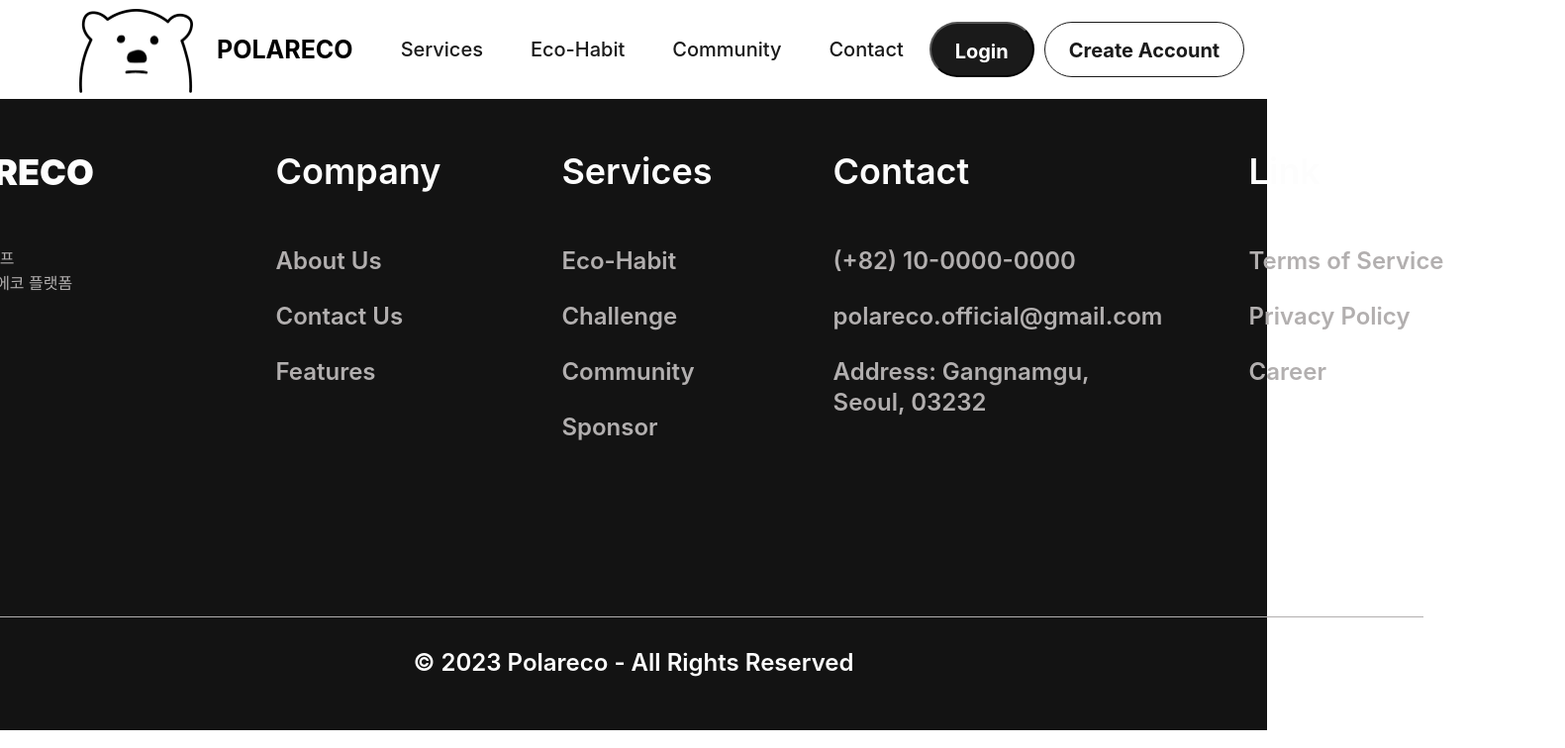
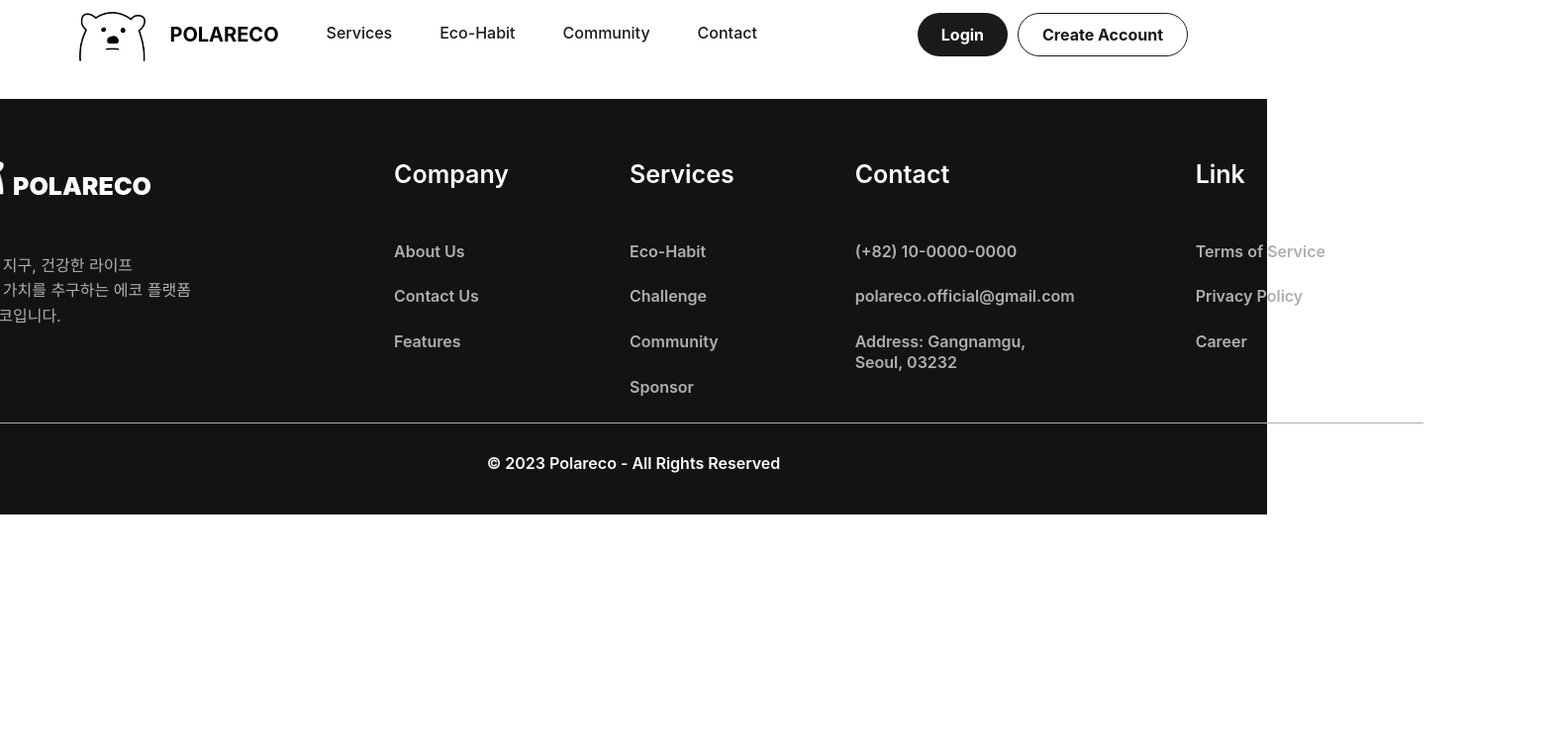
Before and after one commit to codestates-seb/seb45_main_018, a React (Vite) app in the folder ecoders-front/: page /community/postdetail/1 in a window 1280 px wide. Shown: the top 756 px of the page at 99% size, 1581 px wide, since content can reach past the window. Built offline with nearby package versions, Linux system fonts and the light colour scheme; no server answers.

Commit message:
헤더, 푸터, 메인, 서비스, 컨택 폰트 사이즈 조정

```diff
--- a/ecoders-front/src/App.tsx
+++ b/ecoders-front/src/App.tsx
@@ -36,9 +36,8 @@ function App() {
           <Route path="/community/postdetail/:postnumber" element={<CommunityPostDetailPage />} />
           {/* <Route element={NotFound} /> */}
         </Routes>
-
+        <Footer />
       </BrowserRouter>
-      <Footer />
     </>
   );
 }
--- a/ecoders-front/src/components/atoms/Footer.tsx
+++ b/ecoders-front/src/components/atoms/Footer.tsx
@@ -63,6 +63,7 @@ const Footer: React.FC = () => {
 export default Footer;
 
 const Container = styled.div`
+margin-top: 100px;
 display:flex;
 justify-content: center;
 `
@@ -79,7 +80,7 @@ const FooterContainer = styled.div`
   /* transform: scale(0.65); // 이 줄을 추가 */
   max-width: 1920px;
   min-width: 960px;
-  height: 738px;
+  height: 420px;
   width: 100%;
   display: flex;
   flex-direction: column;
@@ -90,17 +91,17 @@ const FooterContainer = styled.div`
 
   @media (max-width: 1152px) {
     // 화면 크기가 768px 이하일 때
-    transform: scale(0.6); // 이 줄을 추가
+    /* transform: scale(0.6); // 이 줄을 추가 */
   }
 
   @media (max-width: 768px) {
     // 화면 크기가 768px 이하일 때
-    transform: scale(0.4); // 이 줄을 추가
+    /* transform: scale(0.4); // 이 줄을 추가 */
   }
 
   @media (max-width: 480px) {
     // 화면 크기가 480px 이하일 때
-    transform: scale(0.25); // 이 줄을 추가
+    /* transform: scale(0.25); // 이 줄을 추가 */
   }
 `;
 
@@ -111,13 +112,13 @@ const FooterInfoContainer = styled.div`
 const FooterSectionContainer = styled.div`
   display: flex;
   flex-direction: column;
-  margin-top: 150px;
+  margin-top: 60px;
   margin-right: 122px;
 `;
 
 const FooterContactSection = styled(FooterSectionContainer)`
-  margin-right: 88px;
-  width: 332px;
+  /* margin-right: 88px; */
+  /* width: 332px; */
 `;
 
 const FooterLogoSectionContainer = styled(FooterSectionContainer)`
@@ -126,7 +127,7 @@ const FooterLogoSectionContainer = styled(FooterSectionContainer)`
 `;
 
 const FooterSectionTitle = styled.div`
-  font-size: 36px;
+  font-size: 25px;
   color: var(--White, #fdfdfd);
   /* H2 */
   font-family: 'Inter';
@@ -145,7 +146,7 @@ const FooterSectionContent = styled.div`
   color: #b2afaf;
   /* H4 */
   font-family: 'Inter';
-  font-size: 24px;
+  font-size: 16px;
   text-align: left;
   font-style: normal;
   font-weight: 600;
@@ -172,7 +173,7 @@ const FooterLine = styled.hr`
   border: none;
   height: 1px;
   background-color: #b2afaf;
-  margin-top: 150px;
+  /* margin-top: 150px; */
   width: 1596px;
 `;
 
@@ -181,7 +182,7 @@ const RigthInfo = styled.div`
   text-align: center;
   /* H4 */
   font-family: 'Inter';
-  font-size: 24px;
+  font-size: 16px;
   font-style: normal;
   font-weight: 600;
   line-height: 130%; /* 31.2px */
--- a/ecoders-front/src/components/atoms/Header.tsx
+++ b/ecoders-front/src/components/atoms/Header.tsx
@@ -12,7 +12,7 @@ import { useEffect } from 'react';
 import { setUsername, setStamp } from '../../redux/slice/userSlice';
 import { RootState } from '../../redux/store/store';
 import Modal from './Modal';
-import { openModal, closeModal } from "../../redux/slice/modalSlice";
+import { openModal, closeModal } from '../../redux/slice/modalSlice';
 
 const Header: React.FC = () => {
   const navigate = useNavigate();
@@ -22,7 +22,6 @@ const Header: React.FC = () => {
   const username = useSelector((state: RootState) => state.user.username); // username 상태 가져오기
   const stamp = useSelector((state: RootState) => state.user.stamp); // stamp 상태 가져오기
   const APIURL = useSelector((state: RootState) => state.api.APIURL);
-
 
   // logout: {APIURL}/auth/logout -> delete -> accesstoken, refreshtoken, Id 요청
   // Header css : 재설정
@@ -110,10 +109,10 @@ const Header: React.FC = () => {
 
   const modalcloseHandler = () => {
     dispatch(closeModal('loginModal'));
-  navigate('/login')
+    navigate('/login');
   };
 
-  const loginModalState = useSelector((state:RootState) => state.modal.modals.loginModal)
+  const loginModalState = useSelector((state: RootState) => state.modal.modals.loginModal);
 
   //chatting 구현 이후 살리기
   // useEffect(()=> {
@@ -150,8 +149,9 @@ const Header: React.FC = () => {
               ) : (
                 <>
                   <MenuTab
-                onClick={() => {modalOpenHandler();}}>
-
+                    onClick={() => {
+                      modalOpenHandler();
+                    }}>
                     Eco-Habit
                   </MenuTab>
                 </>
@@ -193,14 +193,19 @@ const Header: React.FC = () => {
         </HeaderContainer>
         {/* 키눌렀을 때 왜 작동안하는지 모르겠음. 글씨 가운데 정렬하는 법?*/}
 
-
         {
           // 헤더모달백그라운드 추가 및 클릭 시 closeHandler 연결
           // loginModalState는 모달의 활성화 상태를 나타내는 state로 가정합니다.
           // 실제 앱에서 해당 state나 로직에 따라 조건을 적절히 조절해야 합니다.
           loginModalState && (
             <AlertModalBackground onClick={modalcloseHandler}>
-      <AlertModal modalType='loginModal' onClick={() => {modalcloseHandler()}}>로그인이 필요한 서비스입니다.</AlertModal>
+              <AlertModal
+              modaltype="loginModal"
+                onClick={() => {
+                  modalcloseHandler();
+                }}>
+                로그인이 필요한 서비스입니다.
+              </AlertModal>
             </AlertModalBackground>
           )
         }
@@ -214,7 +219,7 @@ export default Header;
 const Entire = styled.div`
   display: flex;
   justify-content: center;
-`
+`;
 
 const HeaderContainer = styled.div`
   position: fixed;
@@ -225,7 +230,7 @@ const HeaderContainer = styled.div`
   width: 100%;
   max-width: 1920px;
   min-width: 960px;
-  height: 100px;
+  height: 70px;
   background-color: #ffffff;
   border: none;
   padding-left: 80px;
@@ -256,8 +261,8 @@ const MenuContainer = styled.div`
 `;
 
 const HeaderLogo = styled.img`
-  width: 115px;
-  height: 85.059px;
+  width: auto;
+  height: 50px;
   margin-top: 15px;
   margin-bottom: 11.94px;
   cursor: pointer;
@@ -266,7 +271,7 @@ const HeaderLogo = styled.img`
 const HeaderLogoText = styled.div`
   color: black;
   font-family: 'Inter';
-  font-size: 25px;
+  font-size: 20px;
   font-style: normal;
   font-weight: 700;
   line-height: normal;
@@ -290,7 +295,7 @@ const MenuTab = styled.div`
   color: #1a1a1a;
 
   font-family: 'Inter';
-  font-size: 20px;
+  font-size: 16px;
   font-style: normal;
   font-weight: 500;
   line-height: normal;
@@ -327,7 +332,7 @@ const ButtonStyle = styled.button`
   background-color: #1a1a1a;
   color: #ffffff;
   font-family: 'Inter';
-  font-size: 20px;
+  font-size: 16px;
   font-style: normal;
   font-weight: 700;
   line-height: normal;
@@ -349,11 +354,24 @@ const UsernameButton = styled(ButtonStyle)`
   margin-right: 10px;
 `;
 
-const LogoutButton = styled(ButtonStyle)``;
+const LogoutButton = styled(ButtonStyle)`
+  display: flex;
+  justify-content: center;
+  border: none;
+  height: 80%;
+`;
 
-const LoginButton = styled(ButtonStyle)``;
+const LoginButton = styled(ButtonStyle)`
+  display: flex;
+  justify-content: center;
+  border: none;
+  height: 80%;
+`;
 
 const CreateAccountButton = styled(ButtonStyle)`
+  display: flex;
+  justify-content: center;
+  height: 80%;
   background-color: #ffffff;
   color: #1a1a1a;
   border: 1px solid #1a1a1a;
@@ -368,7 +386,6 @@ const AlertModal = styled(Modal)`
   gap: 1rem;
   padding-bottom: 4rem;
 
-
   div > .modal-cont-wrapper {
     display: flex;
     flex-direction: column;
@@ -380,9 +397,7 @@ const AlertModal = styled(Modal)`
       font-weight: 400;
       line-height: normal;
       text-align: center;
-
     }
-
   }
 
   p {
--- a/ecoders-front/src/pages/Contact.tsx
+++ b/ecoders-front/src/pages/Contact.tsx
@@ -44,7 +44,7 @@ const ContactWholeContainer = styled.div`
   display: flex;
   flex-direction: column;
   align-items: center;
-  /* transform: scale(); */
+  transform: scale(0.7);
 `;
 
 const StyledImage = styled.img`
--- a/ecoders-front/src/pages/Main.tsx
+++ b/ecoders-front/src/pages/Main.tsx
@@ -129,14 +129,14 @@ const Container = styled.div`
 `;
 
 const Wrapper = styled.div`
-  position: relative;
+  /* position: relative; */
   width: 100%;
-  max-width: 1280px;
+  max-width: 960px;
   margin: 0 auto;
 `;
 
 const StyledImage = styled.img`
-  max-width: 1280px;
+  max-width: 960px;
   width: 100%;
 
   @media (max-width: 1152px) {
--- a/ecoders-front/src/pages/Service.tsx
+++ b/ecoders-front/src/pages/Service.tsx
@@ -1,18 +1,15 @@
 import styled from 'styled-components';
-import Services from "../assets/Service.png"
-import JoinButton from '../assets/JoinusButton.png'
-import JoinHoverButton from '../assets/JoinusHoverButton.png'
+import Services from '../assets/Service.png';
+import JoinButton from '../assets/JoinusButton.png';
+import JoinHoverButton from '../assets/JoinusHoverButton.png';
 import { useState } from 'react';
 import { useNavigate } from 'react-router-dom';
-
 
 const Service = () => {
   const [isHovered, setIsHovered] = useState(false);
   const navigate = useNavigate();
 
-
   return (
-        <>
     <Container>
       <StyledImage src={Services} />
       <ButtonImage
@@ -22,7 +19,6 @@ const Service = () => {
         onClick={() => navigate('/signup')}
       />
     </Container>
-        </>
   );
 };
 
@@ -32,15 +28,14 @@ const Container = styled.div`
   display: flex;
   flex-direction: column;
   align-items: center;
+  justify-content: center;
   margin-bottom: 120px;
-`
-
+`;
 
 const StyledImage = styled.img`
-  max-width: 1280px;
+  max-width: 960px;
   width: 100%;
   margin-top: 184px;
-
 
   @media (max-width: 1152px) {
     // 화면 크기가 1152px 이하일 때
@@ -59,7 +54,7 @@ const StyledImage = styled.img`
 `;
 
 const ButtonImage = styled.img`
-  max-width: 802px;
+  max-width: 650px;
   margin-top: 130px;
 
   @media (max-width: 1152px) {
```
Also changed, not shown: 1 other file (tests, documents, lock files or other folders). Lines whose indentation alone changed are shown as unchanged.
